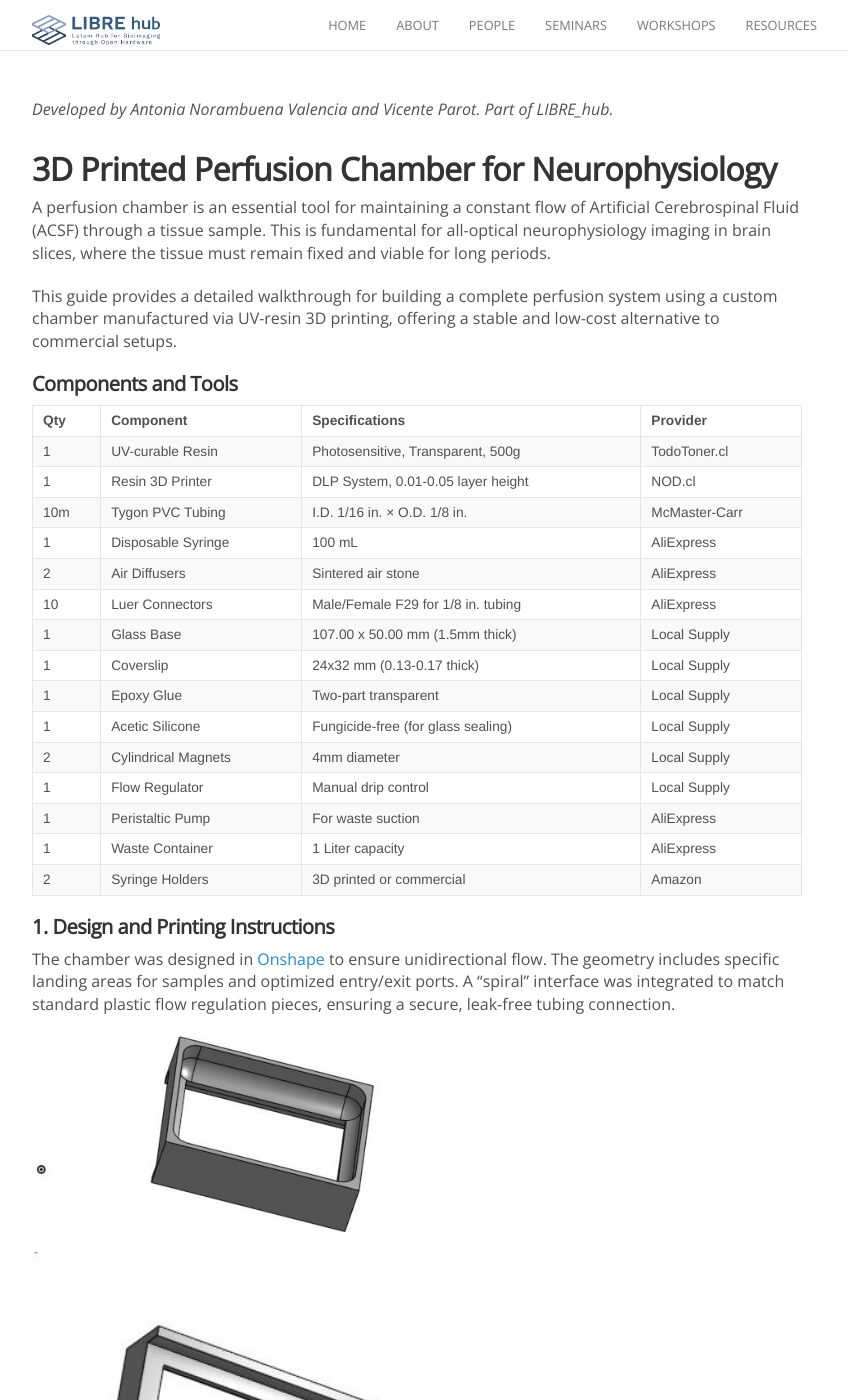
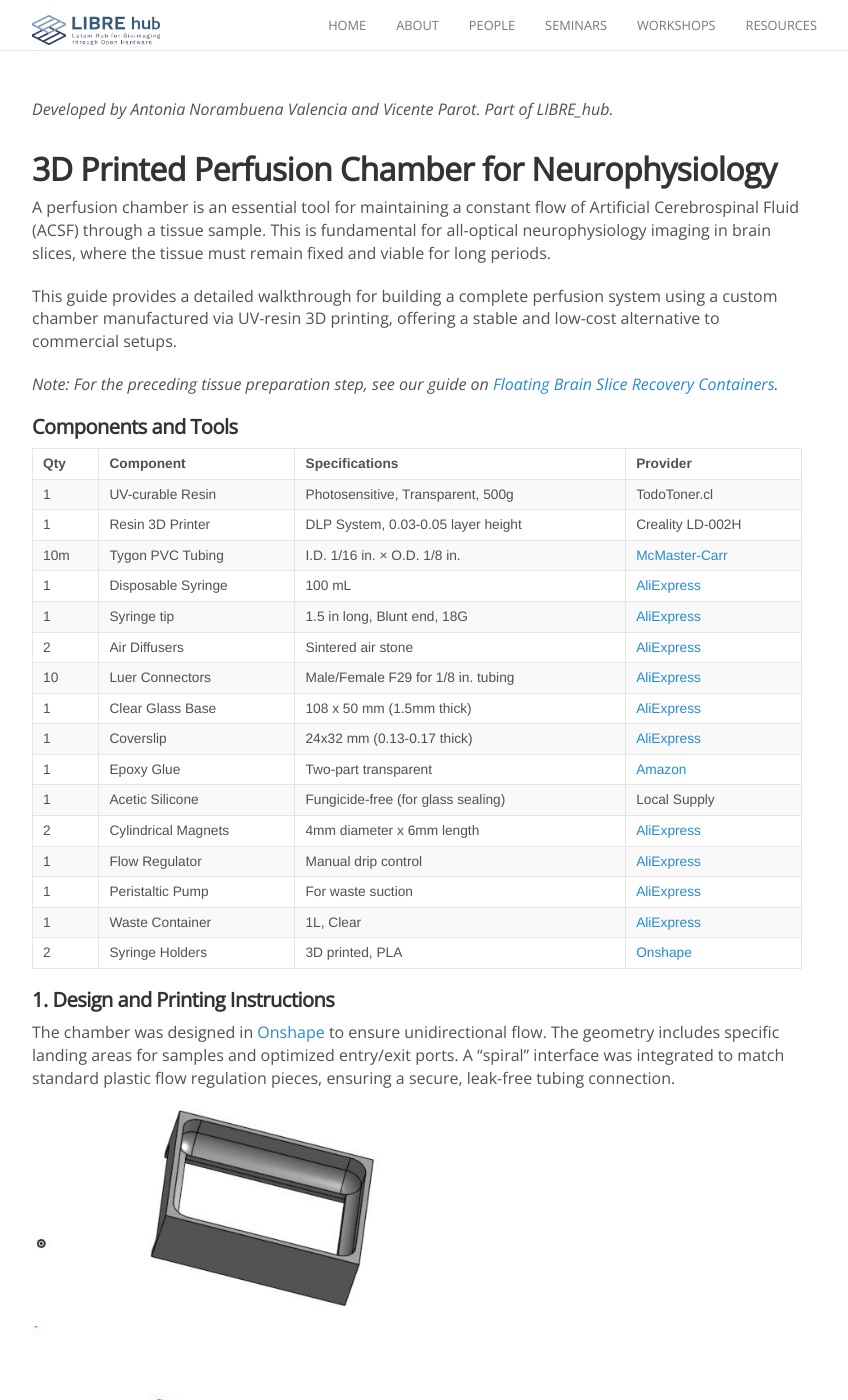
Before and after one commit to LIBREhub/LIBREhub.github.io, a Jekyll site: the page built from _posts/2025-12-31-perfusion-chamber.md, in a window 1280 px wide and 1400 px high. Shown: the whole window, without its empty margins (223-1071 px from the left). Built offline with Jekyll 4.4.1, drawn with Linux system fonts in a browser that asks for light colours; nearby versions of some CDN libraries; some of the changed text lies outside the part shown.

Commit message:
Add files via upload

```diff
--- a/_posts/2025-12-31-perfusion-chamber.md
+++ b/_posts/2025-12-31-perfusion-chamber.md
@@ -13,25 +13,28 @@ A perfusion chamber is an essential tool for maintaining a constant flow of Arti
 
 This guide provides a detailed walkthrough for building a complete perfusion system using a custom chamber manufactured via UV-resin 3D printing, offering a stable and low-cost alternative to commercial setups.
 
+*Note: For the preceding tissue preparation step, see our guide on [Floating Brain Slice Recovery Containers](/2026/01/26/brain-slice-containers.html).*
+
 #### **Components and Tools**
 
 | Qty | Component | Specifications | Provider |
 | :---- | :---- | :---- | :---- |
 | 1 | UV-curable Resin | Photosensitive, Transparent, 500g | TodoToner.cl |
-| 1 | Resin 3D Printer | DLP System, 0.01-0.05 layer height | NOD.cl |
-| 10m | Tygon PVC Tubing | I.D. 1/16 in. × O.D. 1/8 in. | McMaster-Carr |
-| 1 | Disposable Syringe | 100 mL | AliExpress |
-| 2 | Air Diffusers | Sintered air stone | AliExpress |
-| 10 | Luer Connectors | Male/Female F29 for 1/8 in. tubing | AliExpress |
-| 1 | Glass Base | 107.00 x 50.00 mm (1.5mm thick) | Local Supply |
-| 1 | Coverslip | 24x32 mm (0.13-0.17 thick) | Local Supply |
-| 1 | Epoxy Glue | Two-part transparent | Local Supply |
+| 1 | Resin 3D Printer | DLP System, 0.03-0.05 layer height | Creality LD-002H |
+| 10m | Tygon PVC Tubing | I.D. 1/16 in. × O.D. 1/8 in. | [McMaster-Carr](https://www.mcmaster.com/5155T12/) |
+| 1 | Disposable Syringe | 100 mL | [AliExpress](https://www.aliexpress.com/item/1005004193173946.html) |
+| 1 | Syringe tip | 1.5 in long, Blunt end, 18G | [AliExpress](https://www.aliexpress.com/item/1005009553731122.html) |
+| 2 | Air Diffusers | Sintered air stone | [AliExpress](https://www.aliexpress.com/item/33003579178.html) |
+| 10 | Luer Connectors | Male/Female F29 for 1/8 in. tubing | [AliExpress](https://www.aliexpress.com/item/1005008889289003.html) |
+| 1 | Clear Glass Base | 108 x 50 mm (1.5mm thick) | [AliExpress](https://www.aliexpress.com/item/1005007115892256.html) |
+| 1 | Coverslip | 24x32 mm (0.13-0.17 thick) | [AliExpress](https://www.aliexpress.com/item/1005004777825814.html) |
+| 1 | Epoxy Glue | Two-part transparent | [Amazon](https://www.amazon.com/Gorilla-Epoxy-Minute-ounce-Syringe/dp/B01MFDGJ7D) |
 | 1 | Acetic Silicone | Fungicide-free (for glass sealing) | Local Supply |
-| 2 | Cylindrical Magnets | 4mm diameter | Local Supply |
-| 1 | Flow Regulator | Manual drip control | Local Supply |
-| 1 | Peristaltic Pump | For waste suction | AliExpress |
-| 1 | Waste Container | 1 Liter capacity | AliExpress |
-| 2 | Syringe Holders | 3D printed or commercial | Amazon |
+| 2 | Cylindrical Magnets | 4mm diameter x 6mm length | [AliExpress](https://www.aliexpress.com/item/1005009690626842.html) |
+| 1 | Flow Regulator | Manual drip control | [AliExpress](https://www.aliexpress.com/item/1005008530722471.html) |
+| 1 | Peristaltic Pump | For waste suction | [AliExpress](https://www.aliexpress.com/item/1005005453098168.html) |
+| 1 | Waste Container | 1L, Clear | [AliExpress](https://www.aliexpress.com/item/1005006155924881.html) |
+| 2 | Syringe Holders | 3D printed, PLA | [Onshape](https://cad.onshape.com/documents/096c25a9298dd8889e4dec74/w/c5e233639d356c6856bc744c/e/240705b285462483907fc860) |
 
 #### **1\. Design and Printing Instructions**
 
@@ -139,7 +142,7 @@ Before experiments, test the flow and verify that the "spiral" connectors are se
 <img class="pfloat-right" src="/images/resources/perfusion-chamber/image41.jpeg" width="24%" loading="lazy" data-action=zoom>
 <div style="clear:both;"></div>
 <img class="pfloat-left" src="/images/resources/perfusion-chamber/image42.jpeg" width="45%" loading="lazy" data-action=zoom>
-<img class="pfloat-right" src="/images/resources/perfusion-chamber/image43.jpeg" width="45%" loading="lazy" data-action=zoom>
+<img class="pfloat-right" src="/images/resources/perfusion-chamber/image46.jpeg" width="45%" loading="lazy" data-action=zoom>
 <div style="clear:both;"></div>
 
 
```
Also changed, not shown: other parts of _posts/2025-12-31-perfusion-chamber.md (+1 -1 lines), _posts/2026-01-26-brain-slice-containers.md (+2 -2 lines).
